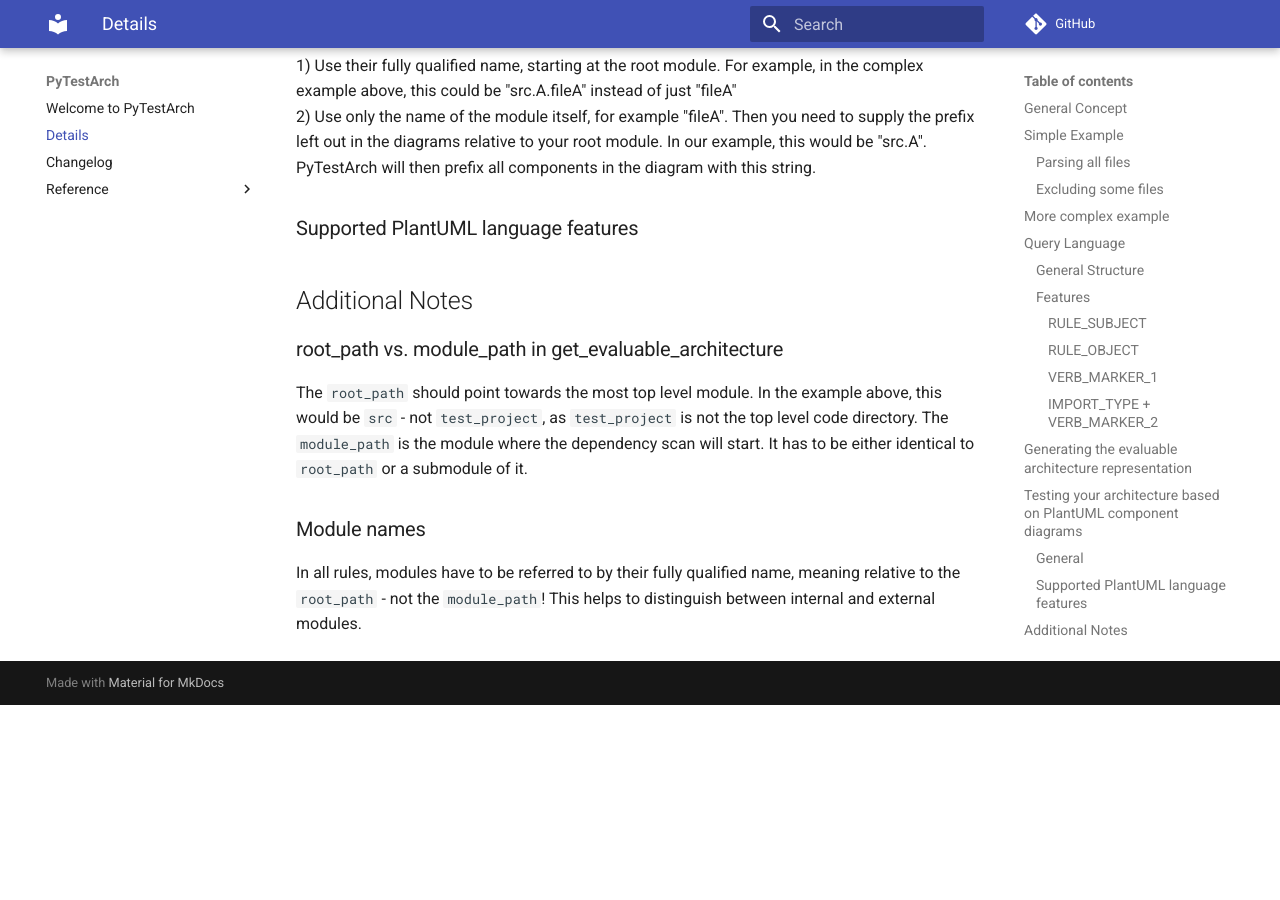
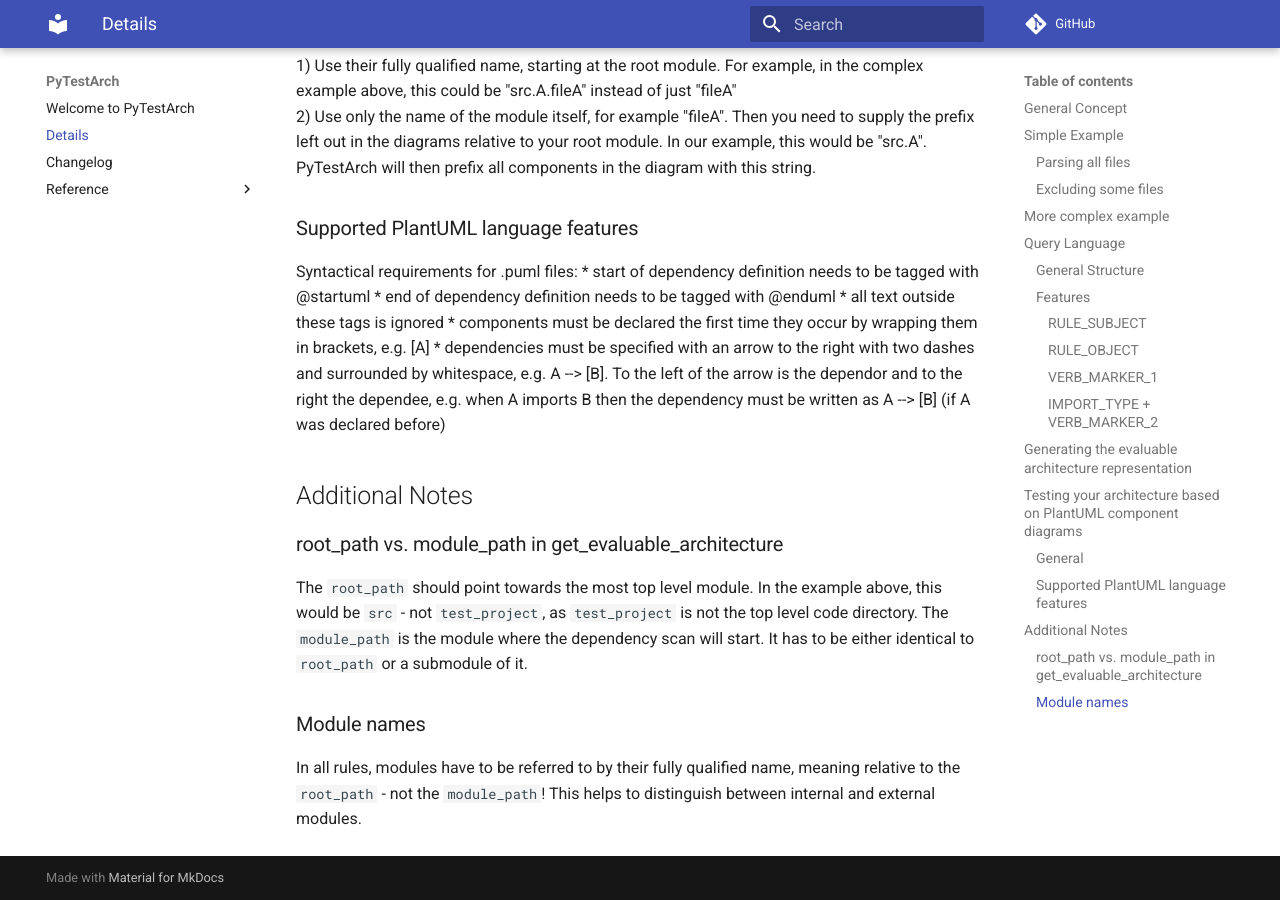
Before and after one commit to zyskarch/pytestarch, an MkDocs documentation site: the page built from docs/details.md, in a window 1280 px wide and 900 px high, scrolled down 7043 px. Built offline with MkDocs 1.6.1 and Material for MkDocs 9.7.7, drawn with Linux system fonts in a browser that asks for light colours; comment, search, counter and statistics services are not loaded; before the commit the page ends 7748 px from its top, so only the background shows below that.

Commit message:
Update parser documentation.

```diff
--- a/docs/details.md
+++ b/docs/details.md
@@ -244,6 +244,15 @@ There are two options for naming the components in your diagram:
 
 
 ### Supported PlantUML language features
+Syntactical requirements for .puml files:
+* start of dependency definition needs to be tagged with @startuml
+* end of dependency definition needs to be tagged with @enduml
+* all text outside these tags is ignored
+* components must be declared the first time they occur by wrapping them in brackets, e.g. [A]
+* dependencies must be specified with an arrow to the right with two dashes and surrounded by whitespace,
+e.g. A --> [B].
+To the left of the arrow is the dependor and to the right the dependee, e.g. when A imports B then the
+dependency must be written as A --> [B] (if A was declared before)
 
 
 
```
Also changed, not shown: 1 other file.
